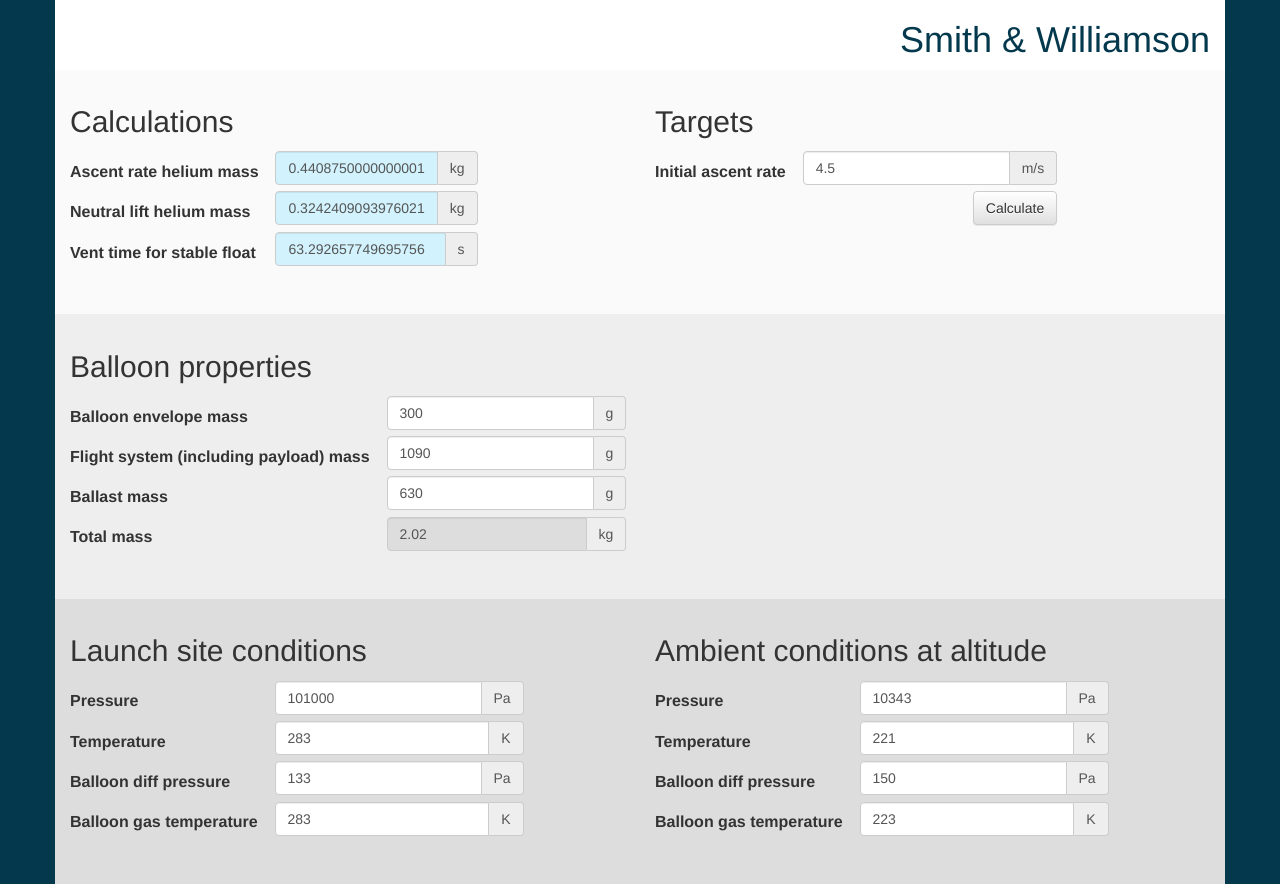
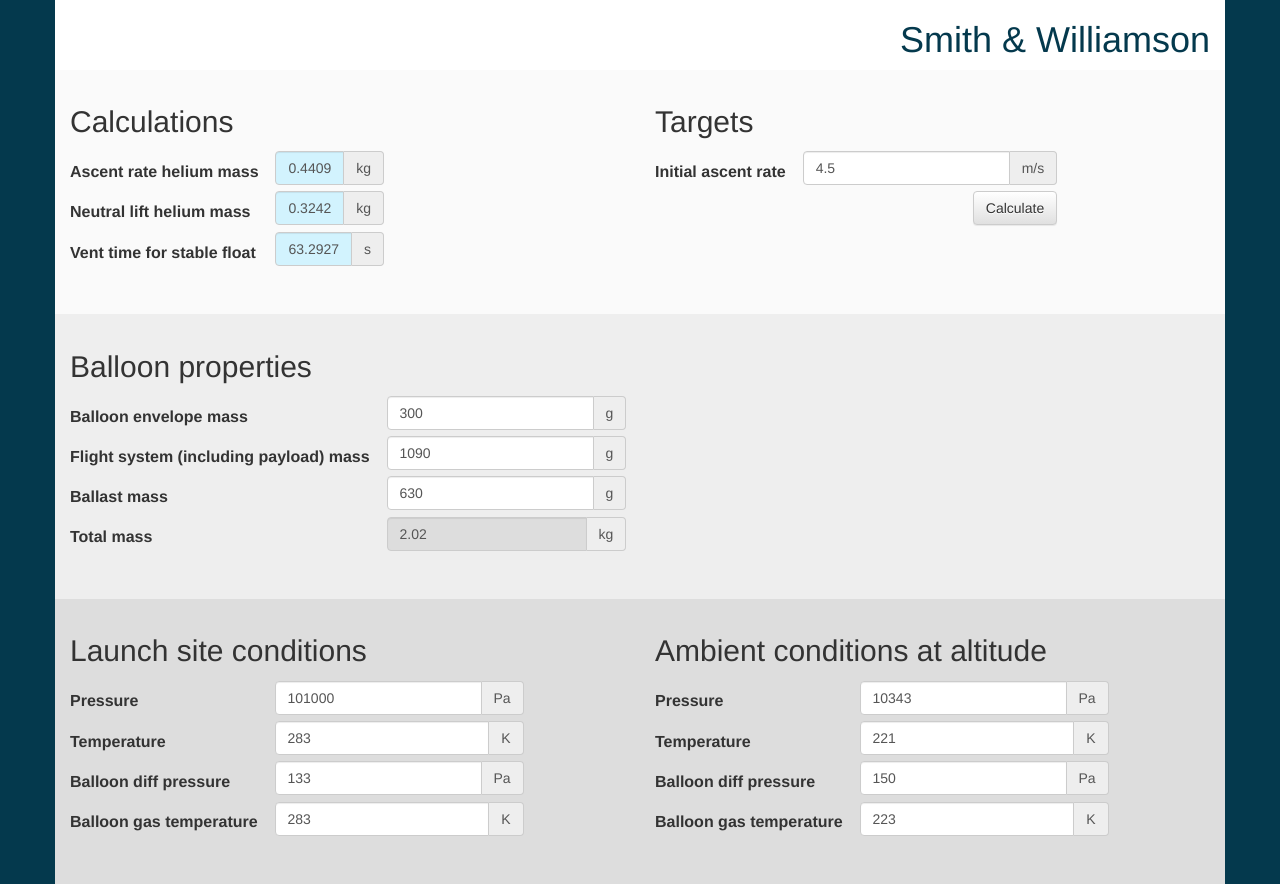
Before and after one commit to Jed-SWSDT/boomerang-calculator, a plain HTML site: page calculator/index.html in a window 1280 px wide. Drawn offline with Linux system fonts and the light colour scheme.

Commit message:
Limit decimal display to 4 places
... in the result boxes.

```diff
--- a/calculator/index.html
+++ b/calculator/index.html
@@ -97,9 +97,9 @@
 
             var calc = SAW.BalloonViewModel(params);
 
-            $("#ascent").text(calc.launch);
-            $("#neutral").text(calc.neutral);
-            $("#time").text(calc.time);
+            $("#ascent").text(calc.launch.toFixed(4));
+            $("#neutral").text(calc.neutral.toFixed(4));
+            $("#time").text(calc.time.toFixed(4));
 
             $("#totalMass").text(totalMass);
         };
```
